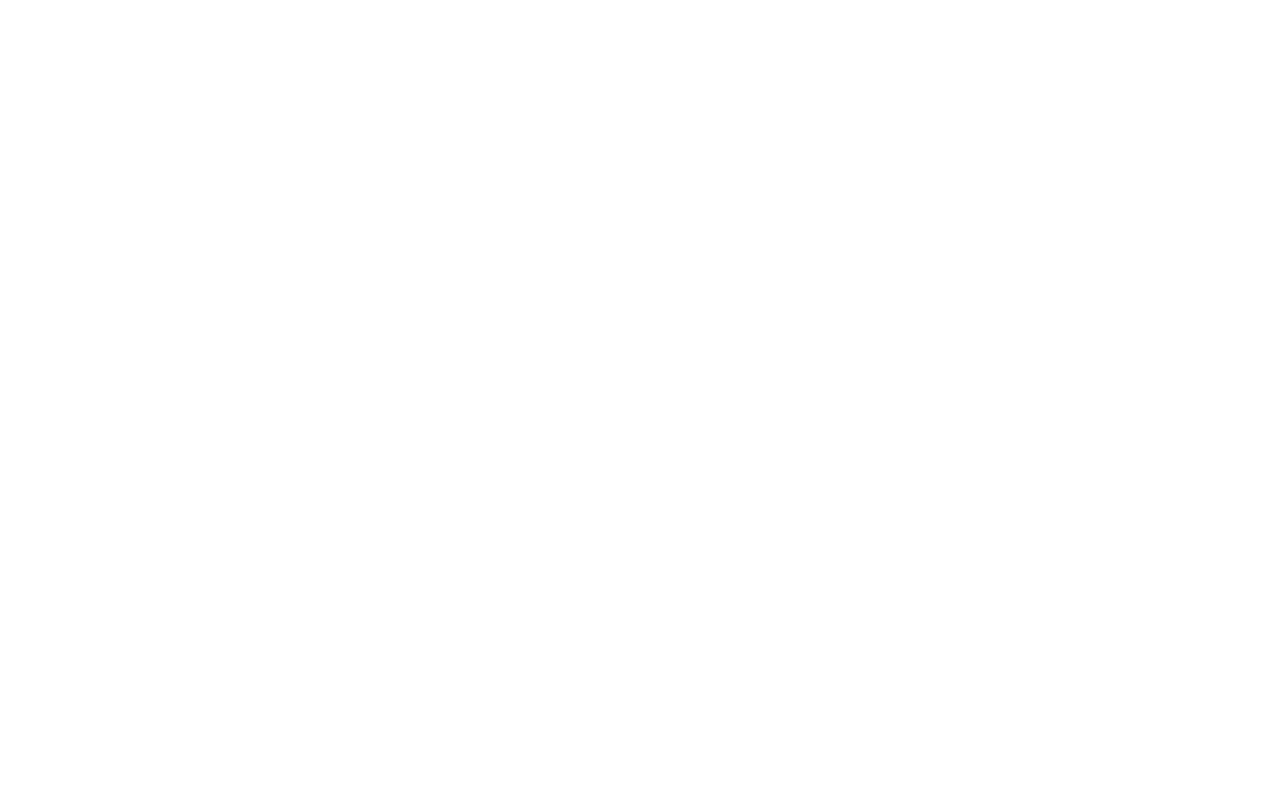
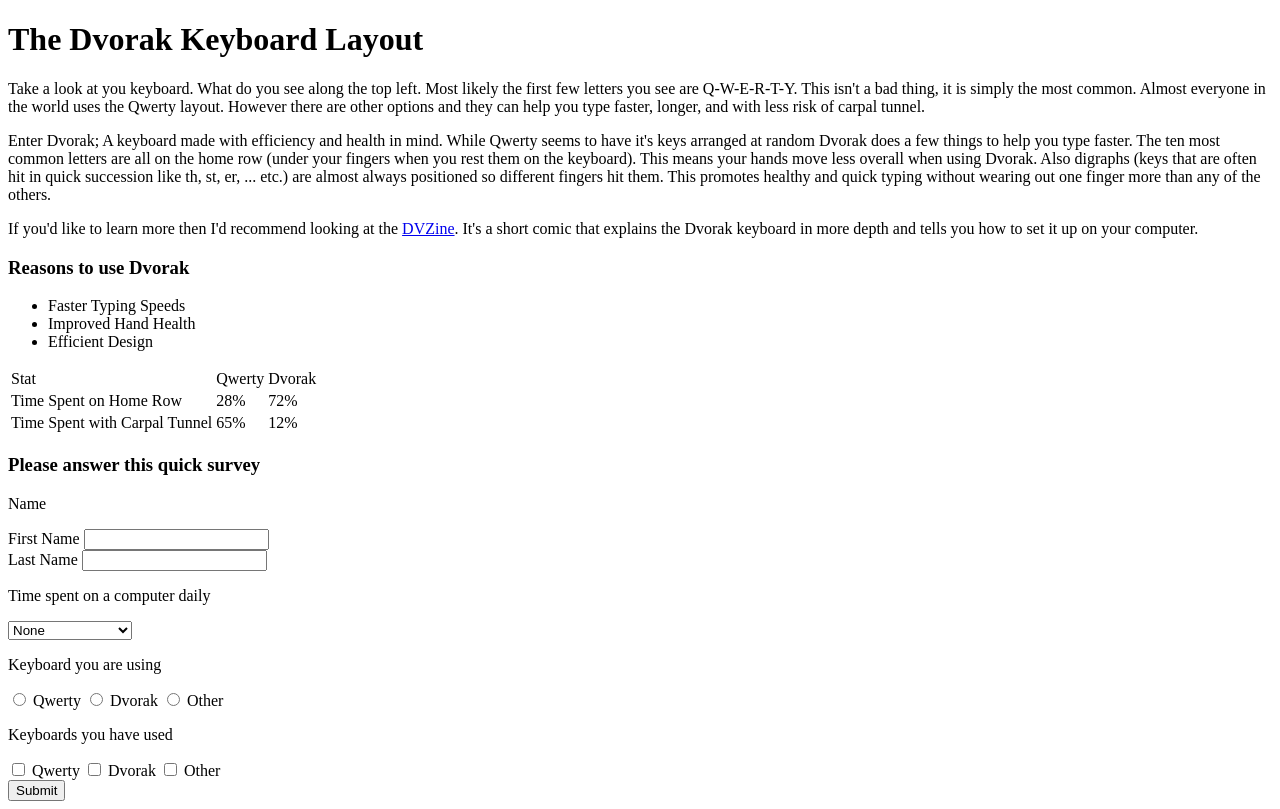
Before and after one commit to Luke-Draper/CodingDojo-HTMLAssignment3, a plain HTML site: page index.html in a window 1280 px wide. Drawn offline with Linux system fonts and the light colour scheme.

Commit message:
Finished Site

```diff
--- a/index.html
+++ b/index.html
@@ -5,6 +5,84 @@
 		<meta name="description" content="This is a blog post detailing the pros of using a Dvorak keyboard layout as opposed to a Qwerty layout">
 	</head>
 	<body>
+		<h1>The Dvorak Keyboard Layout</h1>
+		<p>
+			Take a look at you keyboard. What do you see along the top left. Most likely the first few letters you see are Q-W-E-R-T-Y.
+			This isn't a bad thing, it is simply the most common. Almost everyone in the world uses the Qwerty layout.
+			However there are other options and they can help you type faster, longer, and with less risk of carpal tunnel.
+		</p>
+		<p>
+			Enter Dvorak; A keyboard made with efficiency and health in mind. While Qwerty seems to have it's keys arranged at random Dvorak does a few things to help you type faster.
+			The ten most common letters are all on the home row (under your fingers when you rest them on the keyboard). This means your hands move less overall when using Dvorak.
+			Also digraphs (keys that are often hit in quick succession like th, st, er, ... etc.) are almost always positioned so different fingers hit them.
+			This promotes healthy and quick typing without wearing out one finger more than any of the others.
+		</p>
+		<p>
+			If you'd like to learn more then I'd recommend looking at the <a target="_blank" href="http://www.dvzine.org/">DVZine</a>. It's a short comic that explains the Dvorak keyboard in more depth and tells you how to set it up on your computer.
+		</p>
+		<div class="summary">
+			<h3>Reasons to use Dvorak</h3>
+			<ul>
+				<li>Faster Typing Speeds</li>
+				<li>Improved Hand Health</li>
+				<li>Efficient Design</li>
+			</ul>
+			<table>
+				<thead>
+					<tr>
+						<td>Stat</td>
+						<td>Qwerty</td>
+						<td>Dvorak</td>
+					</tr>
+				</thead>
+				<tbody>
+					<tr>
+						<td>Time Spent on Home Row</td>
+						<td>28%</td>
+						<td>72%</td>
+					</tr>
+					<tr>
+						<td>Time Spent with Carpal Tunnel</td>
+						<td>65%</td>
+						<td>12%</td>
+					</tr>
+				</tbody>
+			</table>
+		</div>
+		<form>
+			<h3>Please answer this quick survey</h3>
+			<p>Name</p>
+			<label for="first_name">First Name</label>
+			<input type="text" id="first_name" name="first_name">
+			<br>
+			<label for="last_name">Last Name</label>
+			<input type="text" id="last_name" name="last_name">
 
+			<p>Time spent on a computer daily</p>
+			<select name="time">
+				<option value="none">None</option>
+				<option value="less">Less than 1 hour</option>
+				<option value="more">More than 1 hour</option>
+			</select>
+
+			<p>Keyboard you are using</p>
+			<input type="radio" id="qwerty" name="keyboard" value="qwerty">
+			<label for="qwerty">Qwerty</label>
+			<input type="radio" id="dvorak" name="keyboard" value="dvorak">
+			<label for="dvorak">Dvorak</label>
+			<input type="radio" id="other" name="keyboard" value="other">
+			<label for="other">Other</label>
+
+			<p>Keyboards you have used</p>
+			<input type="checkbox" id="qwerty" name="keyboard" value="qwerty">
+			<label for="qwerty">Qwerty</label>
+			<input type="checkbox" id="dvorak" name="keyboard" value="dvorak">
+			<label for="dvorak">Dvorak</label>
+			<input type="checkbox" id="other" name="keyboard" value="other">
+			<label for="other">Other</label>
+			<br>
+
+			<input type="submit" value="Submit">
+		</form>
 	</body>
 </html>
```
